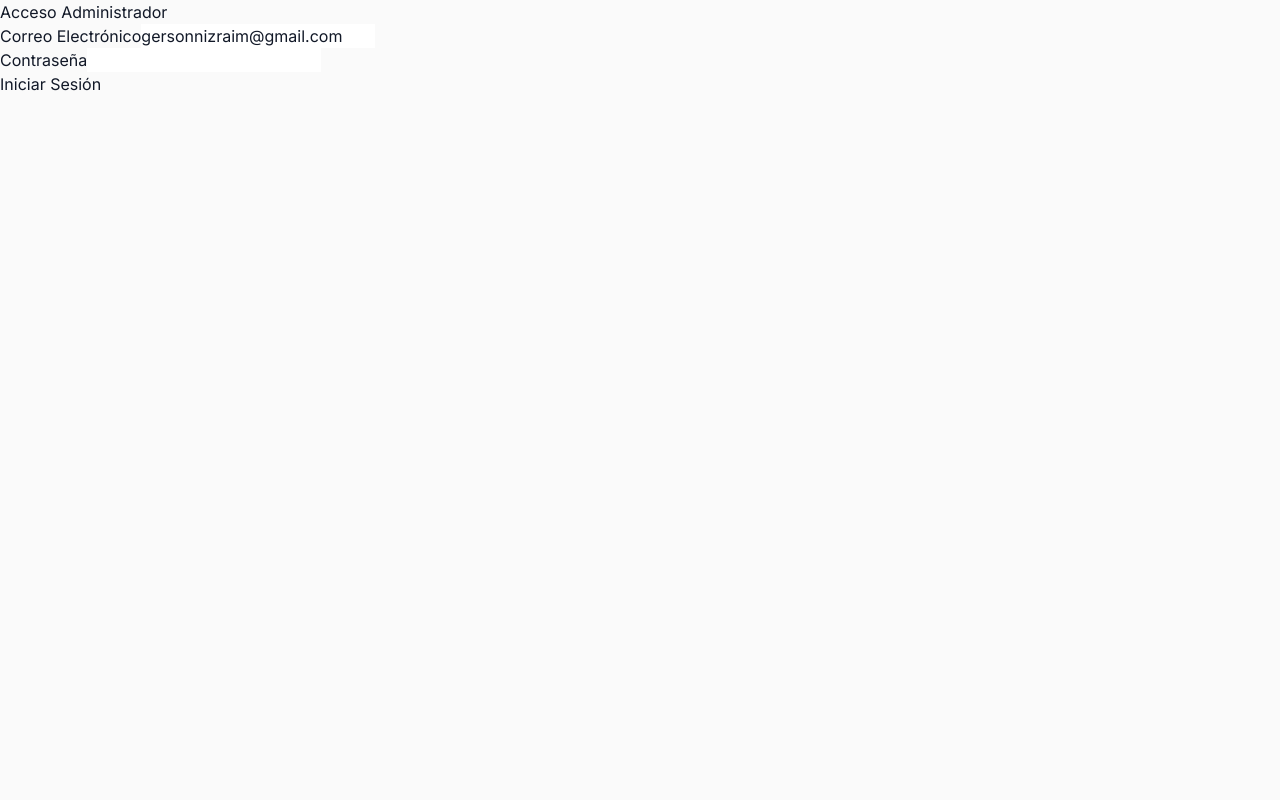
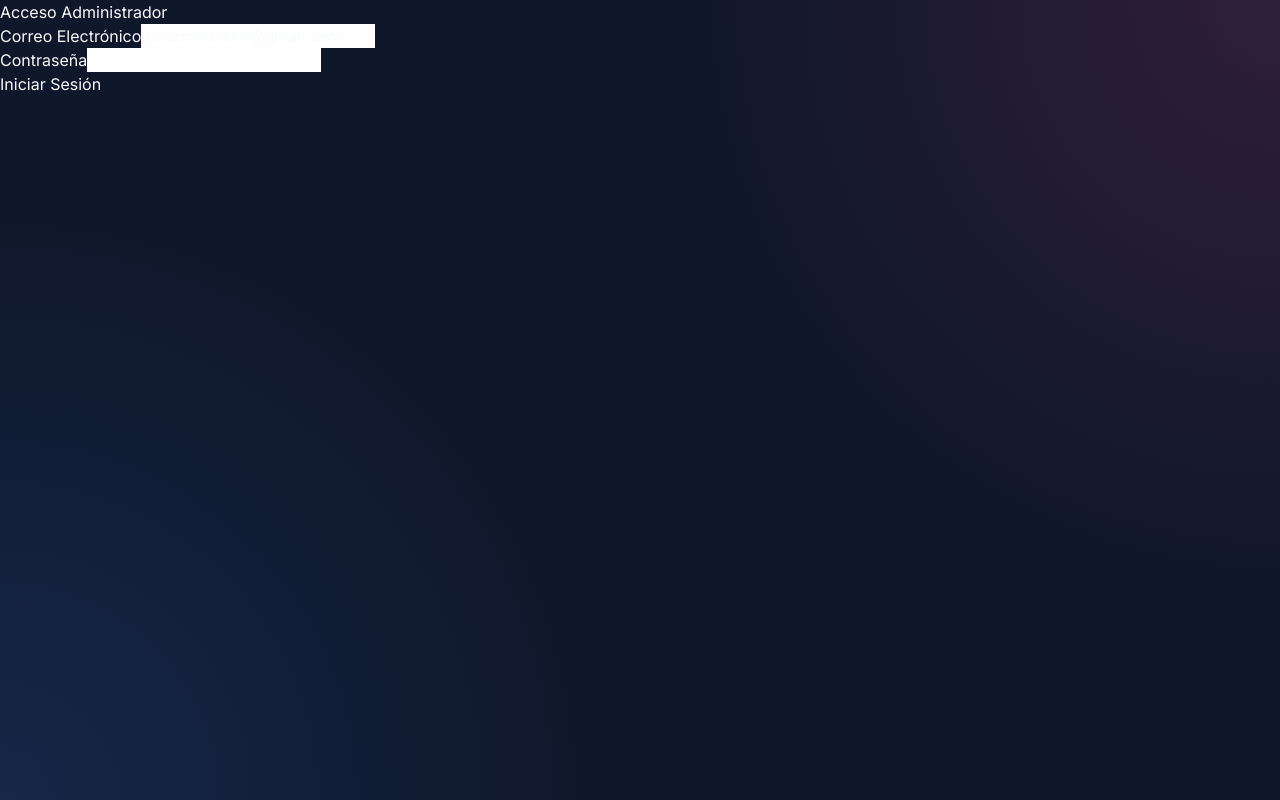
Before and after one commit to GersonBarrientos/pin-catalog, a Next.js app: page /login in a window 1280 px wide. Built offline with nearby package versions, Linux system fonts and the light colour scheme.

Commit message:
feat: redesign UI to premium dark mode and fix Supabase missing config

```diff
--- a/src/app/globals.css
+++ b/src/app/globals.css
@@ -3,23 +3,44 @@
 @tailwind utilities;
 
 :root {
-  --background: #fafafa;
-  --foreground: #111827;
-  --primary: #3b82f6;
+  --background: #0f172a;
+  --foreground: #f8fafc;
+  --primary: #ec4899;
   --primary-foreground: #ffffff;
-  --card: #ffffff;
-  --card-foreground: #111827;
-  --border: #e5e7eb;
-  --ring: #3b82f6;
+  --card: rgba(30, 41, 59, 0.7);
+  --card-foreground: #f8fafc;
+  --border: rgba(255, 255, 255, 0.1);
+  --ring: #ec4899;
 }
 
 body {
   color: var(--foreground);
   background-color: var(--background);
+  background-image: radial-gradient(circle at top right, rgba(236, 72, 153, 0.15), transparent 40%),
+                    radial-gradient(circle at bottom left, rgba(59, 130, 246, 0.15), transparent 40%);
+  background-attachment: fixed;
+  font-family: 'Inter', sans-serif;
+  min-height: 100vh;
 }
 
 @layer utilities {
   .glass-panel {
-    @apply bg-white/70 backdrop-blur-md border border-white/50 shadow-sm;
+    @apply bg-slate-900/40 backdrop-blur-xl border border-white/10 shadow-[0_8px_32px_0_rgba(0,0,0,0.3)] transition-all duration-300;
+  }
+  .glass-card {
+    @apply bg-slate-800/50 backdrop-blur-lg border border-white/5 rounded-2xl shadow-xl hover:shadow-2xl hover:border-white/20 transition-all duration-300;
+  }
+  .text-gradient {
+    @apply bg-clip-text text-transparent bg-gradient-to-r from-pink-500 to-violet-500;
+  }
+  .animated-bg {
+    background-size: 200% 200%;
+    animation: gradientMove 5s ease infinite;
   }
 }
+
+@keyframes gradientMove {
+  0% { background-position: 0% 50%; }
+  50% { background-position: 100% 50%; }
+  100% { background-position: 0% 50%; }
+}
```
Also changed, not shown: src/app/page.tsx (+7 -5 lines), src/components/PinCard.tsx (+14 -14 lines), Recursos/Logo-PinArt.png (added).
